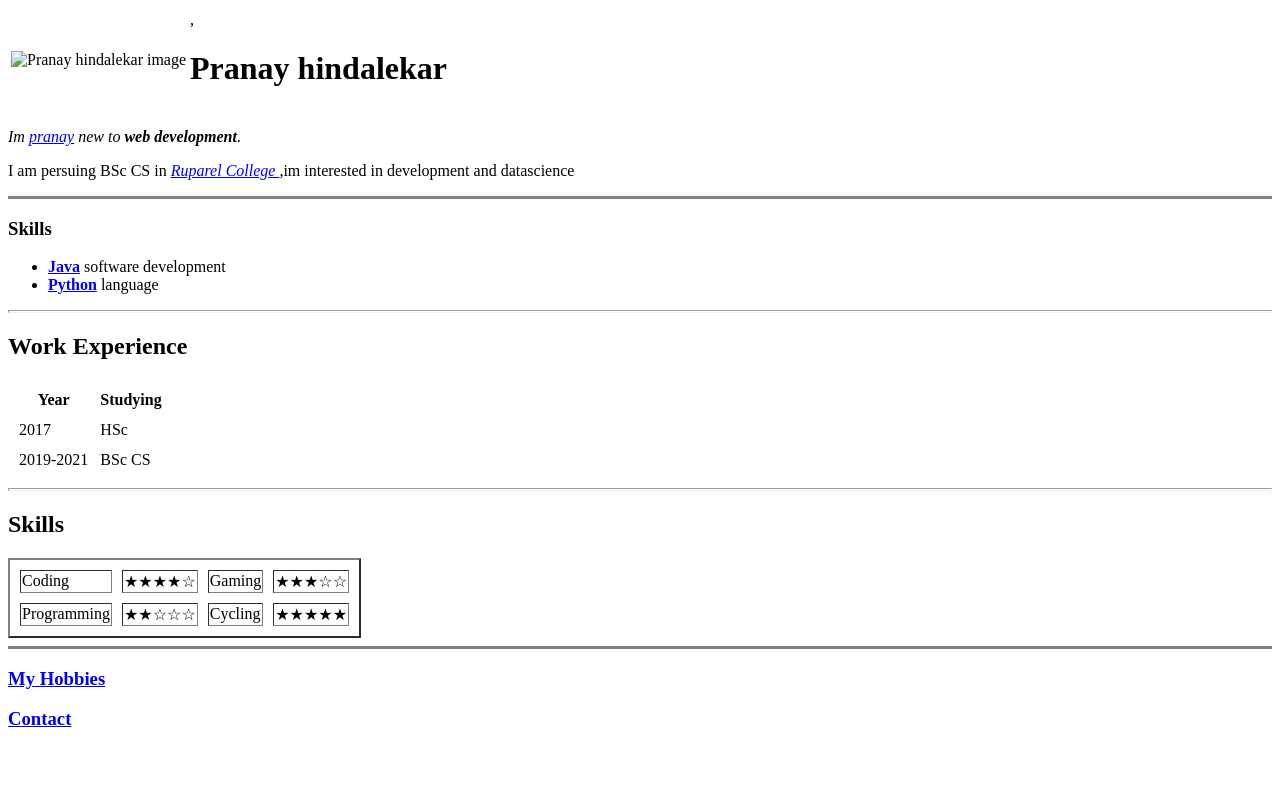
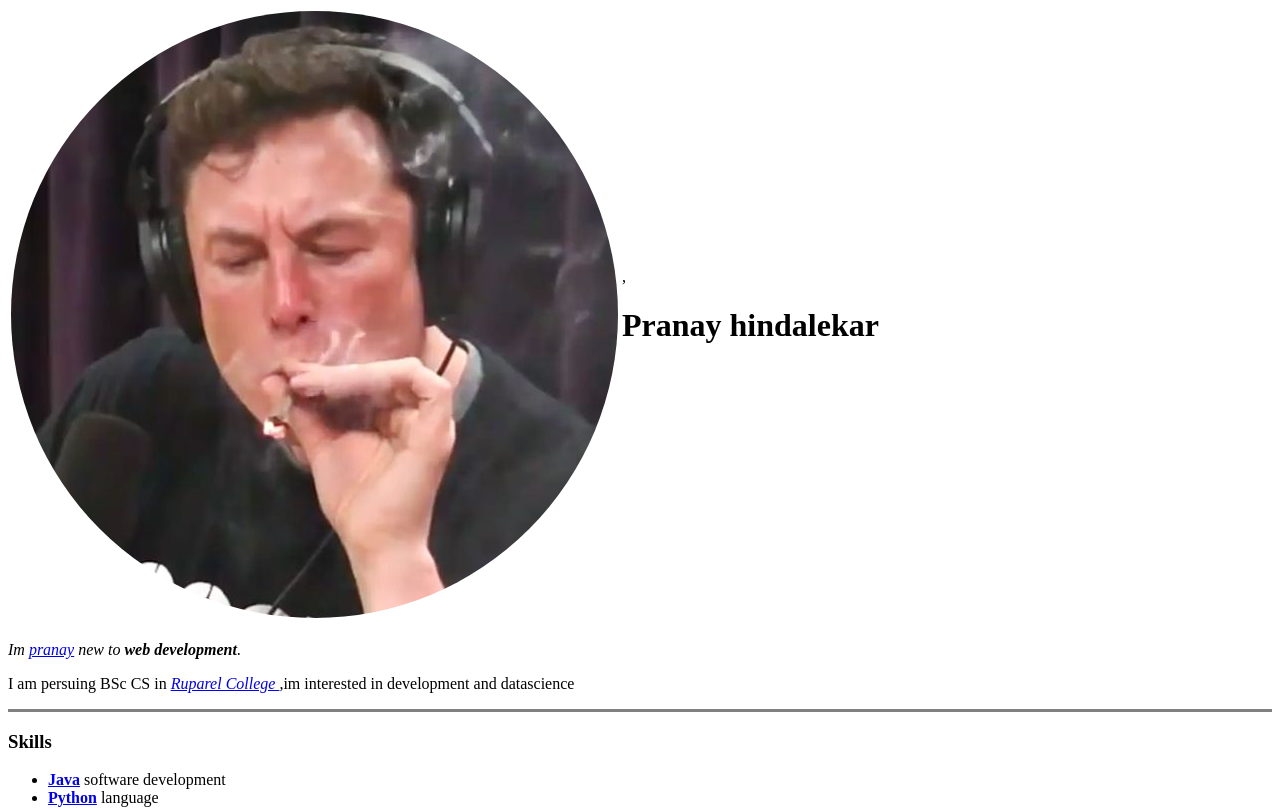
Before and after one commit to pranay-hindalekar/CV, a plain HTML site: page index.html in a window 1280 px wide. Shown: the top 810 px of the page. Drawn offline with Linux system fonts and the light colour scheme.

Commit message:
Update index.html

```diff
--- a/index.html
+++ b/index.html
@@ -11,7 +11,7 @@
 <body>
     <table>
         <tr>
-            <td><img src="image.jpg" alt="Pranay hindalekar image"></td>
+            <td><img src="image.png" alt="Pranay hindalekar image"></td>
             <td>,<h1>Pranay hindalekar</h1></td>
         </tr>
     </table>
```
